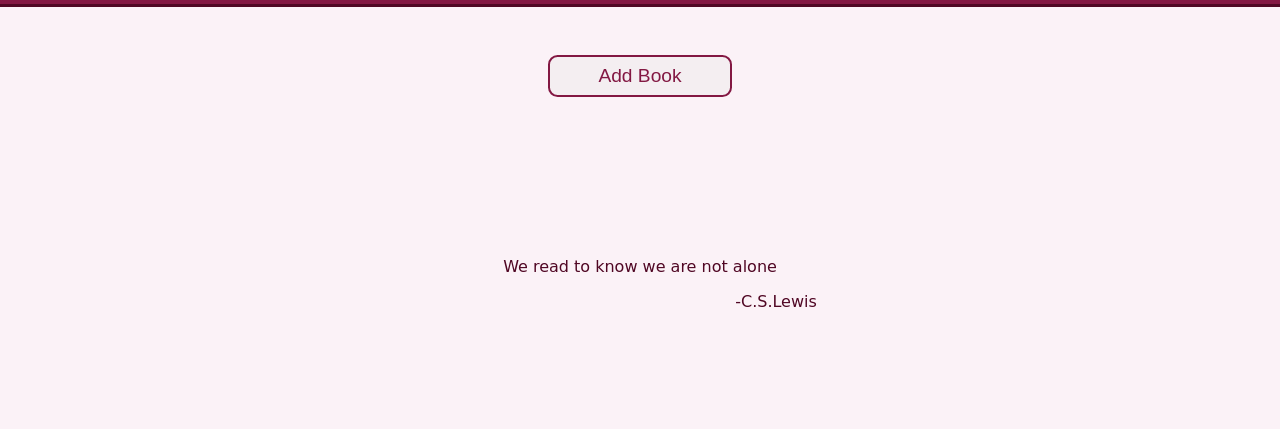
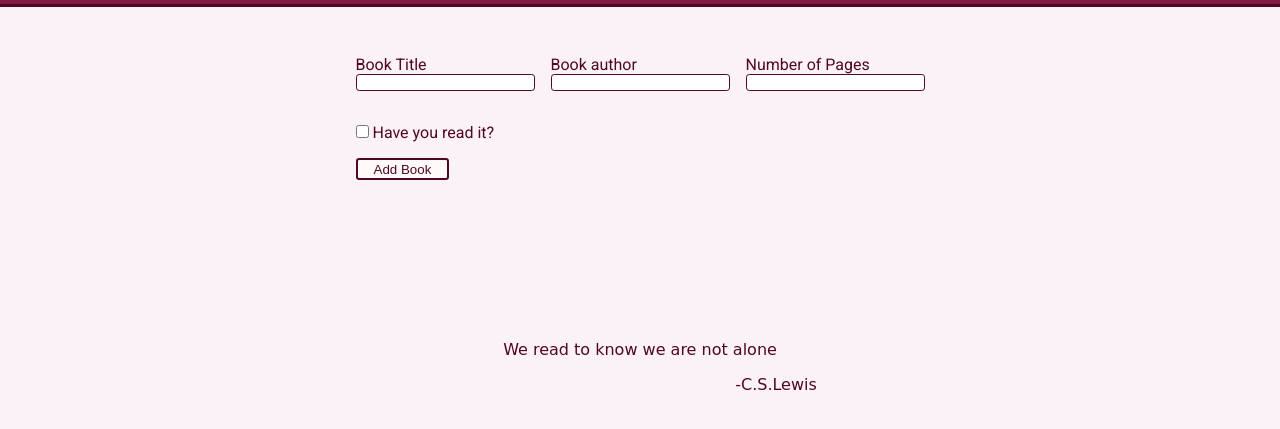
Before and after one commit to jouryABDULLAH/Library, a plain HTML site: page index.html in a window 1280 px wide. Shown: the part 49-478 px from the top of the page. Drawn offline with Linux system fonts and the light colour scheme; a web font is replaced by a local one.

Commit message:
set up js

```diff
--- a/index.html
+++ b/index.html
@@ -12,10 +12,37 @@
     <header>
         <div class="logo">LIBRARY</div>
     </header>
+
     <main>
-        <button id= "add-book">Add Book</button>
+        <form action="">
+            <div class="sec1">
+                <div class="inputs">
+                    <label for="book-title">Book Title</label>
+                    <input type="text" id="book-title">
+                </div>
+
+                <div class="inputs">
+                    <label for="book-author">Book author</label>
+                    <input type="text" id="book-author">
+                </div>
+
+                <div class="inputs">
+                    <label for="NoP">Number of Pages</label>
+                    <input type="tel" id="NoP">
+                </div>
+            </div>
+            <div class="sec2">
+                <div>
+                    <input type="checkbox" id="readCheck">
+                    <label for="readCheck">Have you read it?</label>
+                </div>
+                <button id= "add-book" type="submit">Add Book</button>
+            </div>
+
+        </form>
+
         <div class="books">
-            <p class="temp-tip">
+            <p id="temp-qoute">
                 We read to know we are not alone
                 <span class="qoute-credit">-C.S.Lewis</span>
             </p>
@@ -29,11 +56,16 @@
                     <hr>
                     <div class="pages">number of pages:</div>
                     <hr>
-                    <button class="change-read-status">change read status</button>
+                    <div class="book-card-buttons">
+                        <button class="change-read-status">change read status</button>
+                        <button class="delet-button">Delete Book</button>
+                    </div>
                     <div class="reading-status not-read">read</div>
                 </div> -->
             </div>
         </div>
     </main>
+
+    <script src="main.js"></script>
 </body>
 </html>
--- /dev/null
+++ b/main.js
@@ -0,0 +1,6 @@
+const tempQoute = document.getElementById('temp-qoute');
+const addButton = document.getElementById('add-book')
+
+addButton.addEventListener('click', (e) => {
+    e.preventDefault();
+})
--- a/style.css
+++ b/style.css
@@ -3,7 +3,9 @@
 :root{
     --strong-color: #831843;
     --light-color: #fbf2f7;
-    --lighter-color: #f4eef1;
+    --lighter-color: #fefafa;
+    --grey: rgb(196, 182, 182);
+    --dark-grey: rgb(152, 138, 138);
     --rose: #9f1239;
     --border: #500724;
     --read: #5bb47b;
@@ -47,15 +49,82 @@ main{
     gap: 5rem;
 }
 
+form{
+    background-color: var(--light-color);
+    display: flex;
+    color: var(--border);
+    flex-direction: column;
+    gap: 2rem;
+}
+
+input{
+    border: 1px solid var(--border);
+    border-radius: 0.2rem;
+}
+
+.sec1{
+    display: flex;
+    gap: 1rem;
+}
+
+.inputs{
+    display: flex;
+    flex-direction: column;
+}
+
+.sec2{
+    display: flex;
+    flex-direction: column;
+    gap: 1rem;
+}
+
+/* input[type="checkbox"]::before {
+    width: 16px;
+    height: 16px;
+    border-radius: 9px;
+    background-color: var(--border);
+    content: '';
+    position: absolute;
+    top: 7px;
+    left: 16%;
+    transition: all 0.4s;
+  }
+
+input[type="checkbox"] {
+    -webkit-appearance: none;
+    appearance: none;
+    position: relative;
+    width: 44px;
+    height: 24px;
+    border-radius: 12px;
+    border: 2px solid var(--border);
+    background: #eee;
+    transition: all 0.4s;
+} */
+
 #add-book{
-    padding: 0.5rem 3rem;
+    padding: 0.1rem 1rem;
     background-color: var(--lighter-color);
-    border: 2px solid var(--strong-color);
-    border-radius: 0.6rem;
-    color: var(--strong-color);
-    font-size: 1.2rem;
+    border: 2px solid var(--border);
+    border-radius: 0.2rem;
+    color: var(--border);
+    align-self: flex-start;
+    /* font-size: 1.2rem; */
     /* font-weight: bold; */
 }
+
+#add-book:hover,#add-book:active{
+    cursor: pointer;
+    color: white;
+}
+
+#add-book:hover{
+    background-color: var(--grey);
+}
+#add-book:active{
+    background-color: var(--dark-grey);
+}
+
 
 .books{
 
@@ -79,7 +148,13 @@ main{
     font-size: 1.01rem;
 }
 
-.change-read-status{
+.book-card-buttons{
+    display: flex;
+    gap: 0.3rem;
+}
+
+.change-read-status,
+.delet-button{
     background-color: var(--strong-color);
     color: white;
     border: none;
@@ -106,8 +181,8 @@ main{
     background-color: var(--not-read);
 }
 
-.temp-tip{
-    /* display: none; */
+#temp-qoute{
+    /* visibility: hidden; */
     margin-top: 5rem;
     text-align: center;
     font-family: 'Lugrasimo', cursive;
```
